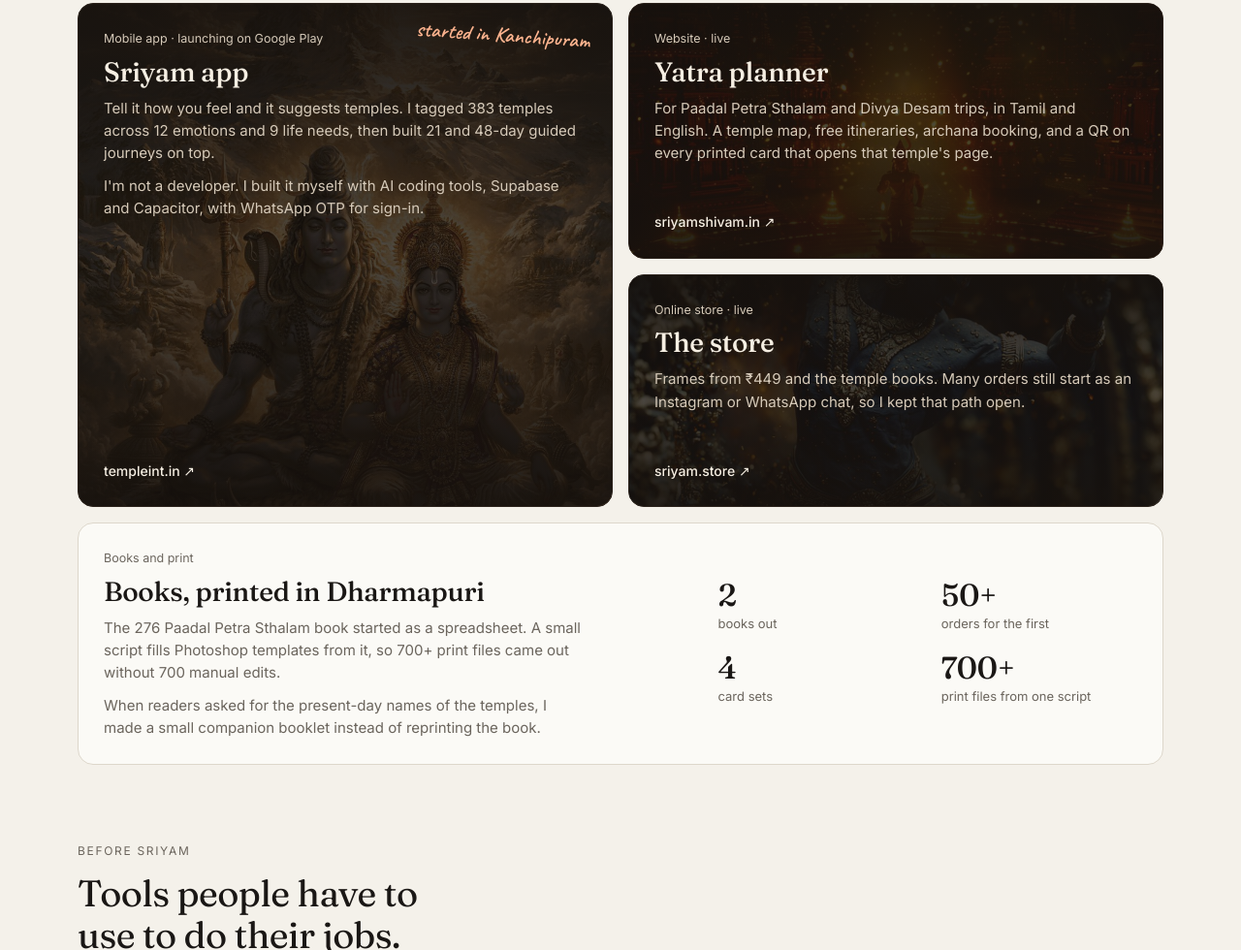
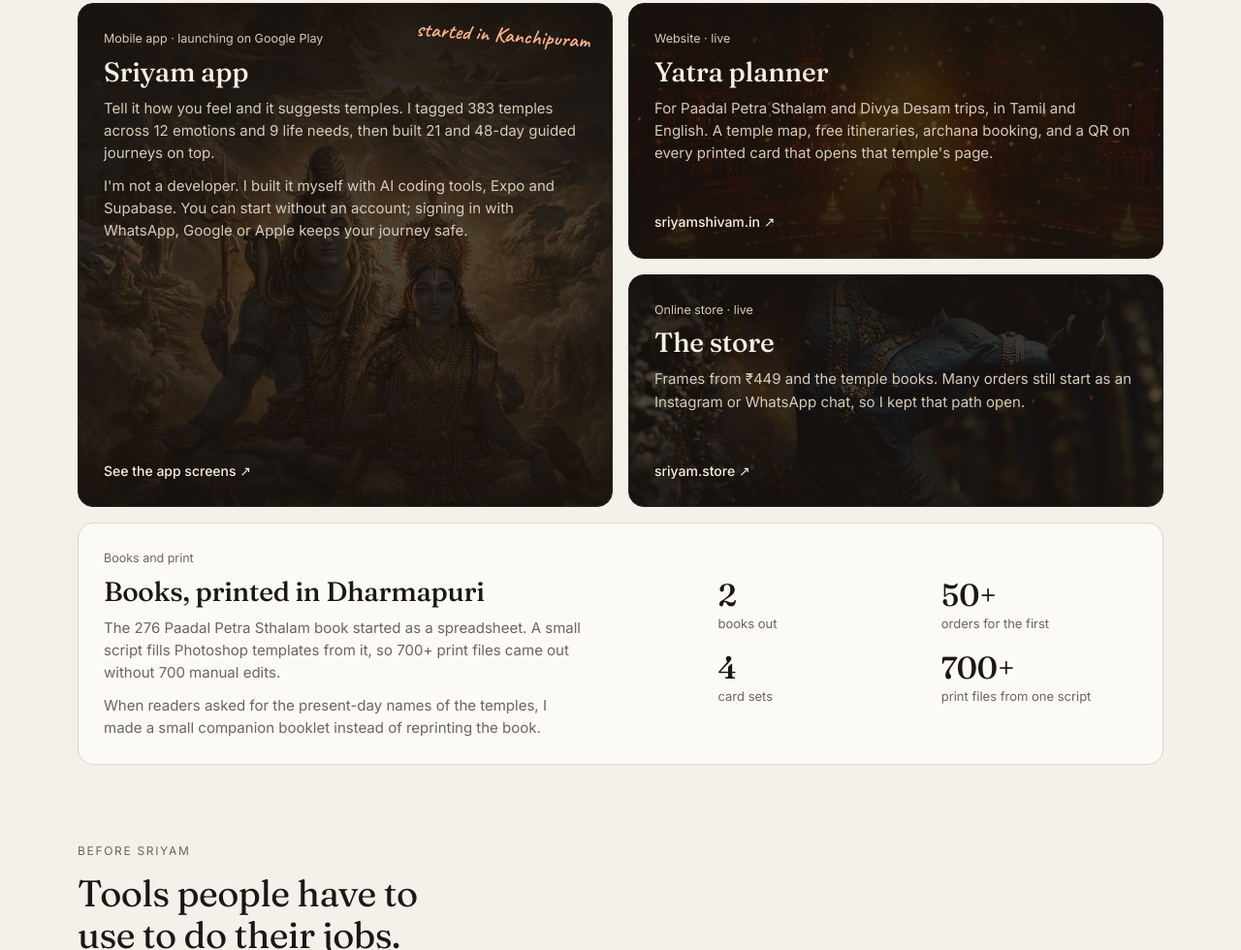
Before and after one commit to sridharguru/sridharux, a plain HTML site: page index.html in a window 1280 px wide. Shown: the part 1237-2217 px from the top of the page at 97% size. Drawn offline with Linux system fonts and the light colour scheme.

Commit message:
Link Sriyam app tile to the app UI deck; update app stack in site and CV
Co-Authored-By: Claude Opus 5.5 <noreply@anthropic.com>
Claude-Session: https://claude.ai/code/session_015k2ebSqZhHwiUwCx5juQMq

```diff
--- a/index.html
+++ b/index.html
@@ -210,15 +210,15 @@
     <p class="lead">The big devotional apps cover pujas and timings. I wanted the part they skip: why a particular temple might matter to you right now. That idea now runs across an app, a website, a store and a set of books, all under TempleInt Labs.</p>
 
     <div class="grid">
-      <a class="tile dark tall" href="https://templeint.in/" target="_blank" rel="noopener">
+      <a class="tile dark tall" href="https://www.figma.com/slides/K6ktip0B5M2HcDS1NJnqJG" target="_blank" rel="noopener">
         <img class="bgimg" src="sriyam-app.jpg" alt="" style="object-position:50% 40%">
         <div class="wash"></div>
         <span class="tag hand">started in Kanchipuram</span>
         <div class="kicker">Mobile app · launching on Google Play</div>
         <h3>Sriyam app</h3>
         <p>Tell it how you feel and it suggests temples. I tagged 383 temples across 12 emotions and 9 life needs, then built 21 and 48-day guided journeys on top.</p>
-        <p>I'm not a developer. I built it myself with AI coding tools, Supabase and Capacitor, with WhatsApp OTP for sign-in.</p>
-        <div class="more">templeint.in <span>↗</span></div>
+        <p>I'm not a developer. I built it myself with AI coding tools, Expo and Supabase. You can start without an account; signing in with WhatsApp, Google or Apple keeps your journey safe.</p>
+        <div class="more">See the app screens <span>↗</span></div>
       </a>
 
       <a class="tile dark" href="https://sriyamshivam.in/" target="_blank" rel="noopener">
```
Also changed, not shown: 1 other file.
